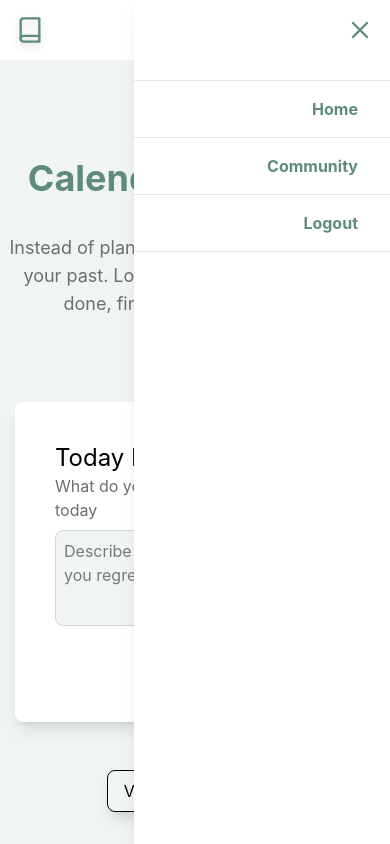
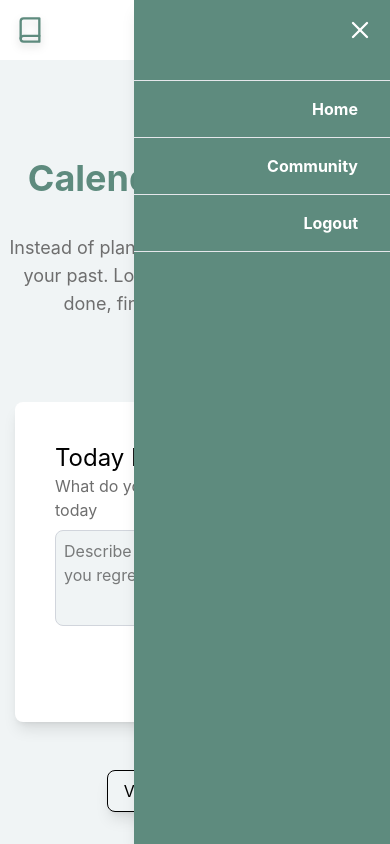
Before and after one commit to CSC105-2024/CSC105-Hackthon-G01-RegretCalendar, a React (Vite) app in the folder frontend/: page / in a window 390 px wide. Both pictures are taken after a click on the button 362 px from the left and 30 px from the top of the page. Shown: the top 844 px of the page. Built offline with nearby package versions, Linux system fonts and the light colour scheme.

Commit message:
Update navbar.jsx

```diff
--- a/frontend/src/assets/components/navbar.jsx
+++ b/frontend/src/assets/components/navbar.jsx
@@ -38,29 +38,29 @@ function Navbar() {
             </div>
             {/* Mobile side Nav*/}
             {isOpen && (
-                <div className="md:hidden fixed top-0 right-0 h-full w-64 bg-white shadow-lg flex flex-col items-end pt-20 z-50 transition-all duration-300">
+                <div className="md:hidden fixed top-0 right-0 h-full w-64 bg-[#5E8B7E] shadow-lg flex flex-col items-end pt-20 z-50 transition-all duration-300">
                     <button
                         onClick={toggleMenu}
-                        className="absolute top-4 right-4 text-[#5E8B7E]"
+                        className="absolute top-4 right-4 text-white"
                     >
                         <FiX size={28} />
                     </button>
                     <hr className="w-full border-t border-gray-200 my-0" />
                     <a
                         href="./"
-                        className="w-full text-right text-[#5E8B7E]  font-bold px-8 py-4 rounded-lg hover:bg-[#e0eae7]"
+                        className="w-full text-right text-white  font-bold px-8 py-4 rounded-lg hover:bg-[#e0eae7]"
                         onClick={() => setIsOpen(false)}>Home</a>
                         <hr className="w-full border-t border-gray-200 my-0" />
 
                     <a
                         href="./Community"
-                        className="w-full text-right text-[#5E8B7E] font-bold px-8 py-4 rounded-lg hover:bg-[#e0eae7]"
+                        className="w-full text-right text-white font-bold px-8 py-4 rounded-lg hover:bg-[#e0eae7]"
                         onClick={() => setIsOpen(false)}>Community</a>
                         <hr className="w-full border-t border-gray-200 my-0" />
 
                     <a
                         href="./Community"
-                        className="w-full text-right text-[#5E8B7E] font-bold px-8 py-4 rounded-lg hover:bg-[#e0eae7]"
+                        className="w-full text-right text-white font-bold px-8 py-4 rounded-lg hover:bg-[#e0eae7]"
                         onClick={() => setIsOpen(false)}>Logout</a>
                         <hr className="w-full border-t border-gray-200 my-0" />
 
```
